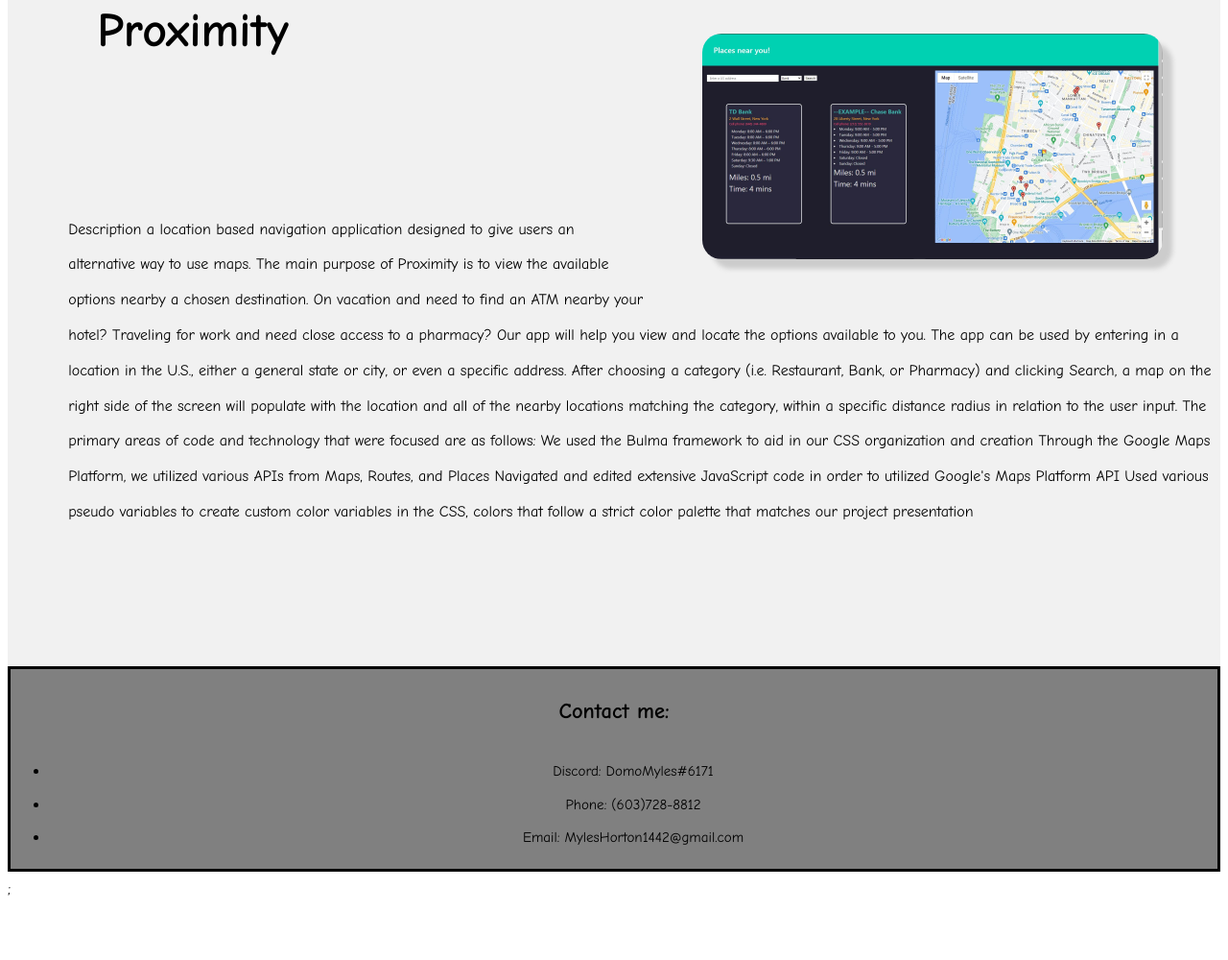
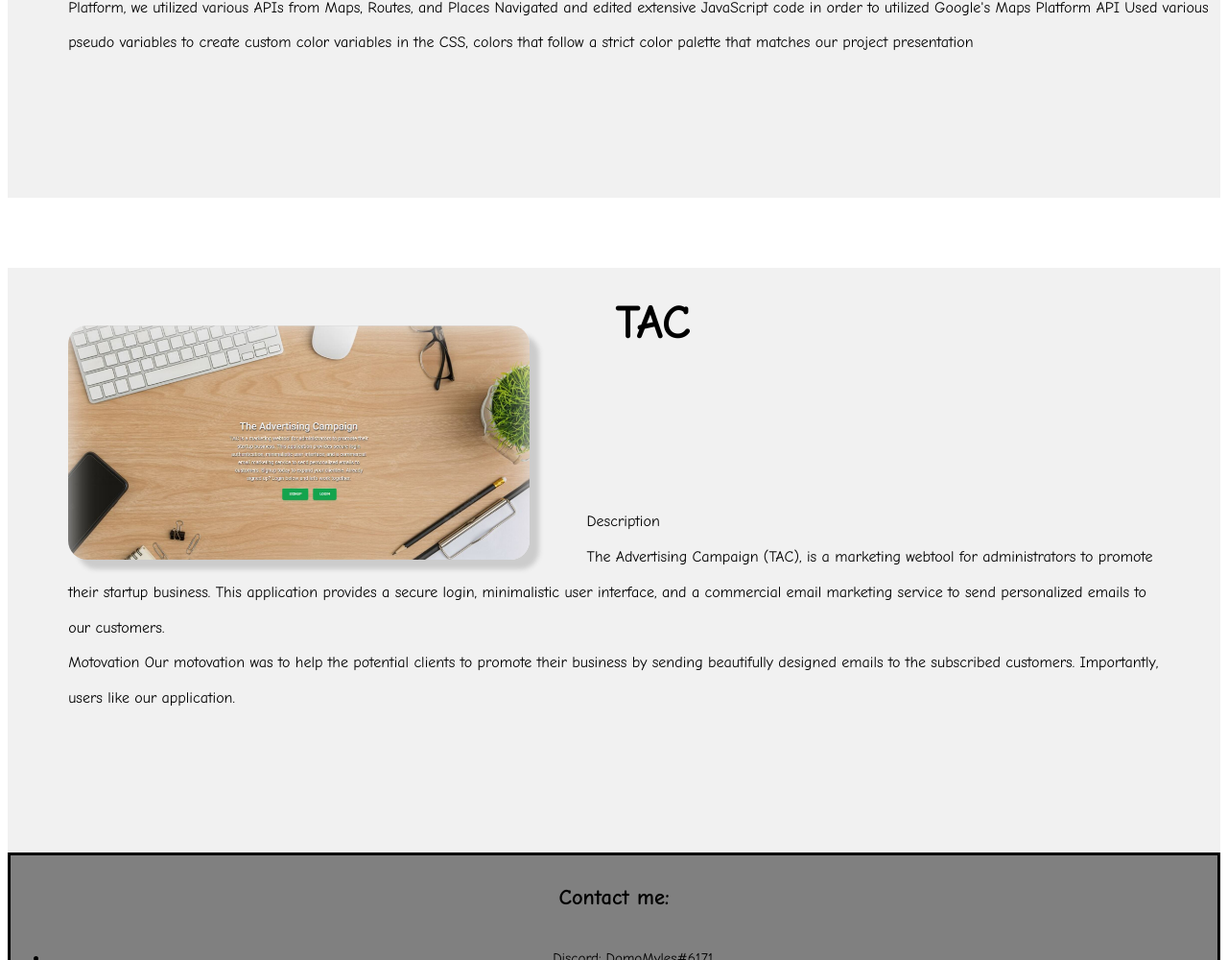
Before and after one commit to DomoMyles/Portfolio, a plain HTML site: page index.html in a window 1280 px wide. Shown: the part 4435-5435 px from the top of the page at 96% size. Before the commit the page ends 5388 px from the top, so only its background shows below. Drawn offline with Linux system fonts and the light colour scheme.

Commit message:
add the mf 2 group project

```diff
--- a/index.html
+++ b/index.html
@@ -101,11 +101,9 @@
 
     <div id="Games" class="leftPic">
         <h1>Video Games
-<<<<<<< HEAD:index.html.html
+
             <img src="assets/pic/image6.jpg" alt="DomoFace" />
-=======
-                <img src="assets/pic/image6.JPG" alt="DomoFace" />
->>>>>>> 497b9ba15969175d3d73a34b7638d80c39adb667:index.html
+
             </a><br>
         </h1>
         <p>
@@ -135,6 +133,8 @@
         </p>
     </div>
     <br><br>
+
+
     <div id="WES" class="rightPic">
         <h1>Proximity
             <a href="Milo_s website - Copy/HTML website.html" target="_blank">
@@ -162,8 +162,27 @@
             palette that matches our project presentation
         </p>
     </div>
+
+    <br><br>
+
+    <div id="WES" class="leftPic">
+        <h1>TAC
+            <a href="https://enigmatic-fortress-43863.herokuapp.com/home" target="_blank">
+                <img src="assets/pic/picture6.jpg" alt="MapWebsite similar to google maps" />
+            </a><br>
+        </h1>
+        <p>
+            Description <br>
+            The Advertising Campaign (TAC), is a marketing webtool for administrators to promote their startup business.
+            This application provides a secure login, minimalistic user interface, and a commercial email marketing
+            service to send personalized emails to our customers.
+<br>
+            Motovation
+            Our motovation was to help the potential clients to promote their business by sending beautifully designed emails to the
+            subscribed customers. Importantly, users like our application.
+        </p>
+    </div>
 </body>
-
 <footer id="Contact">
     <h2>
         Contact me:
```
Also changed, not shown: assets/pic/picture6.JPG (added).
